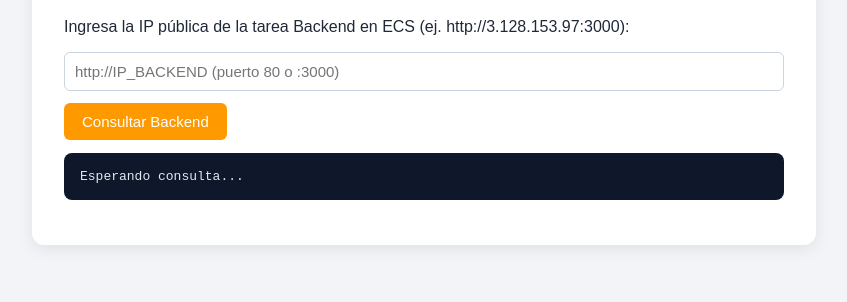
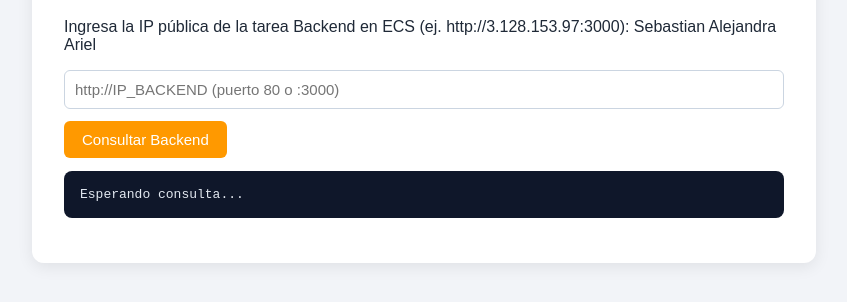
Before and after one commit to PMAleja/proyecto-triple-pipeline-aws, a plain HTML site: page aplicacion/frontend/index.html in a window 1280 px wide. Shown: the part 112-414 px from the top of the page, without its empty margins (216-1063 px from the left). Drawn offline with Linux system fonts and the light colour scheme.

Commit message:
cambio demostrativo del front end para pipelines

```diff
--- a/aplicacion/frontend/index.html
+++ b/aplicacion/frontend/index.html
@@ -61,7 +61,7 @@
 <body>
   <div class="card">
     <h1>Triple Pipeline DevOps en AWS ECS</h1>
-    <p>Ingresa la IP pública de la tarea Backend en ECS (ej. http://3.128.153.97:3000):</p>
+    <p>Ingresa la IP pública de la tarea Backend en ECS (ej. http://3.128.153.97:3000): Sebastian Alejandra Ariel</p>
     <input id="url" type="text" placeholder="http://IP_BACKEND (puerto 80 o :3000)">
     <button onclick="consultar()">Consultar Backend</button>
     <pre id="salida">Esperando consulta...</pre>
```
